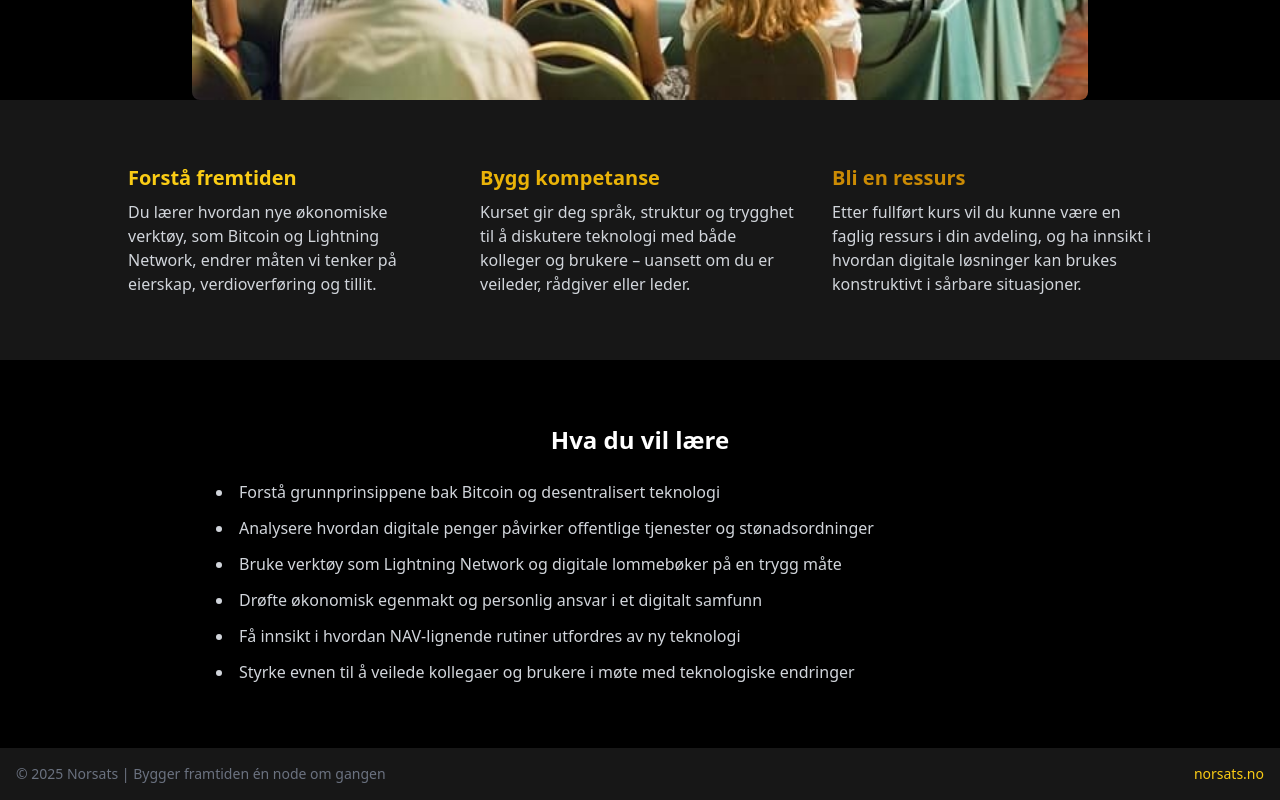
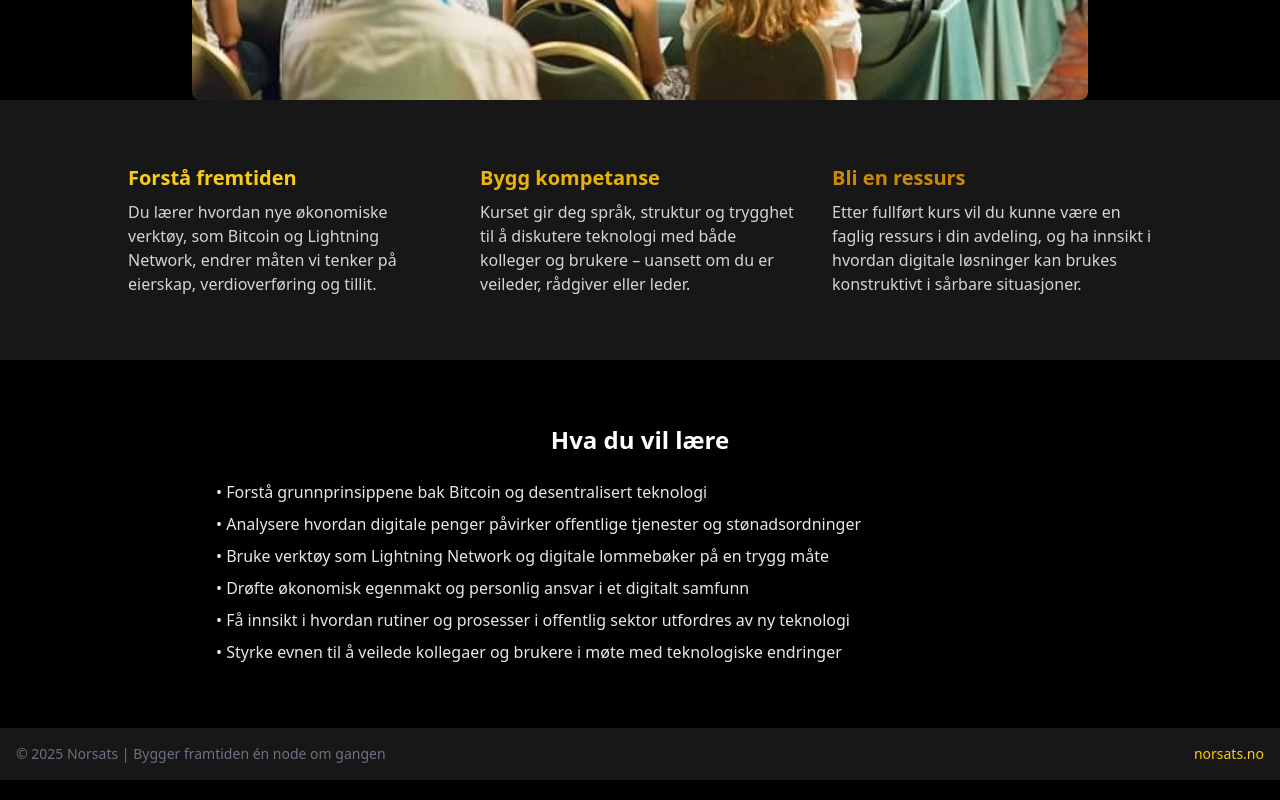
Before and after one commit to BBNBTC/bbnbtc.github.io, a plain HTML site: page index.html in a window 1280 px wide. Shown: the part 1076-1876 px from the top of the page. Drawn offline with nearby package versions, Linux system fonts and the light colour scheme.

Commit message:
Update index.html

```diff
--- a/index.html
+++ b/index.html
@@ -66,14 +66,14 @@
   <!-- Læringsmål -->
   <section class="py-16 px-6 max-w-4xl mx-auto">
     <h2 class="text-2xl font-bold text-center mb-6">Hva du vil lære</h2>
-    <ul class="text-gray-300 list-disc list-inside space-y-3 text-left">
-      <li>Forstå grunnprinsippene bak Bitcoin og desentralisert teknologi</li>
-      <li>Analysere hvordan digitale penger påvirker offentlige tjenester og stønadsordninger</li>
-      <li>Bruke verktøy som Lightning Network og digitale lommebøker på en trygg måte</li>
-      <li>Drøfte økonomisk egenmakt og personlig ansvar i et digitalt samfunn</li>
-      <li>Få innsikt i hvordan NAV-lignende rutiner utfordres av ny teknologi</li>
-      <li>Styrke evnen til å veilede kollegaer og brukere i møte med teknologiske endringer</li>
-    </ul>
+    <ul class="text-left space-y-2 text-gray-200 max-w-4xl mx-auto">
+  <li>• Forstå grunnprinsippene bak Bitcoin og desentralisert teknologi</li>
+  <li>• Analysere hvordan digitale penger påvirker offentlige tjenester og stønadsordninger</li>
+  <li>• Bruke verktøy som Lightning Network og digitale lommebøker på en trygg måte</li>
+  <li>• Drøfte økonomisk egenmakt og personlig ansvar i et digitalt samfunn</li>
+  <li>• Få innsikt i hvordan rutiner og prosesser i offentlig sektor utfordres av ny teknologi</li>
+  <li>• Styrke evnen til å veilede kollegaer og brukere i møte med teknologiske endringer</li>
+</ul>
   </section>
 
   <!-- Footer -->
```
